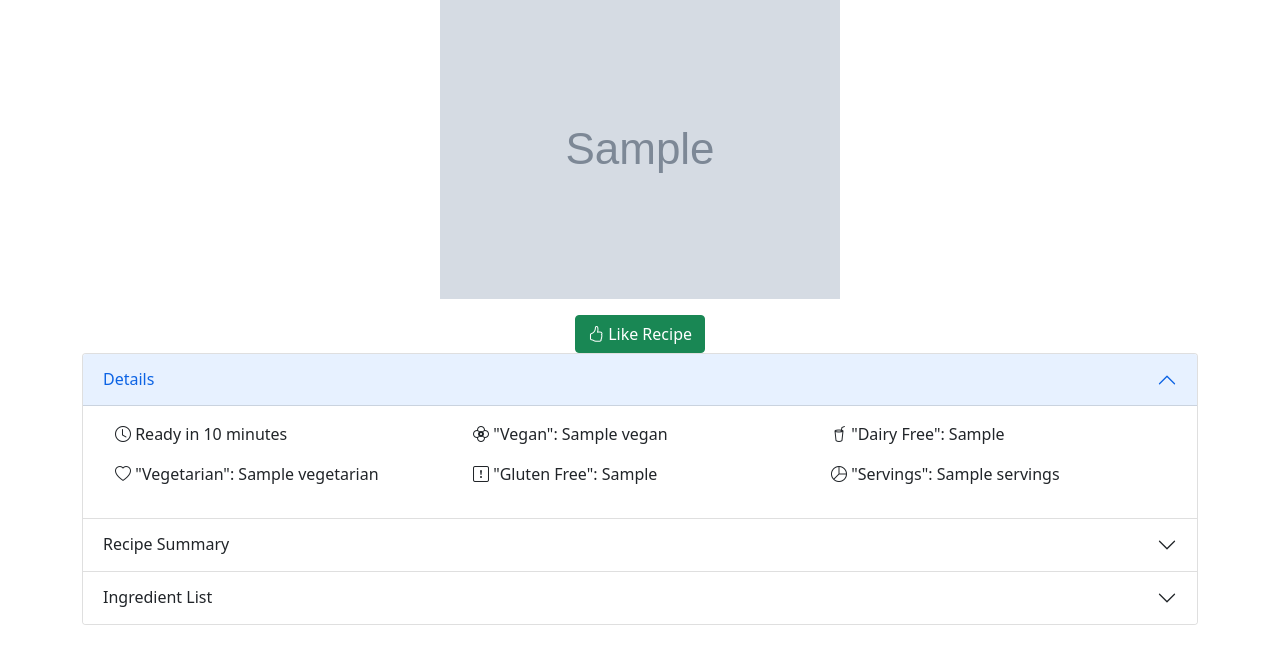
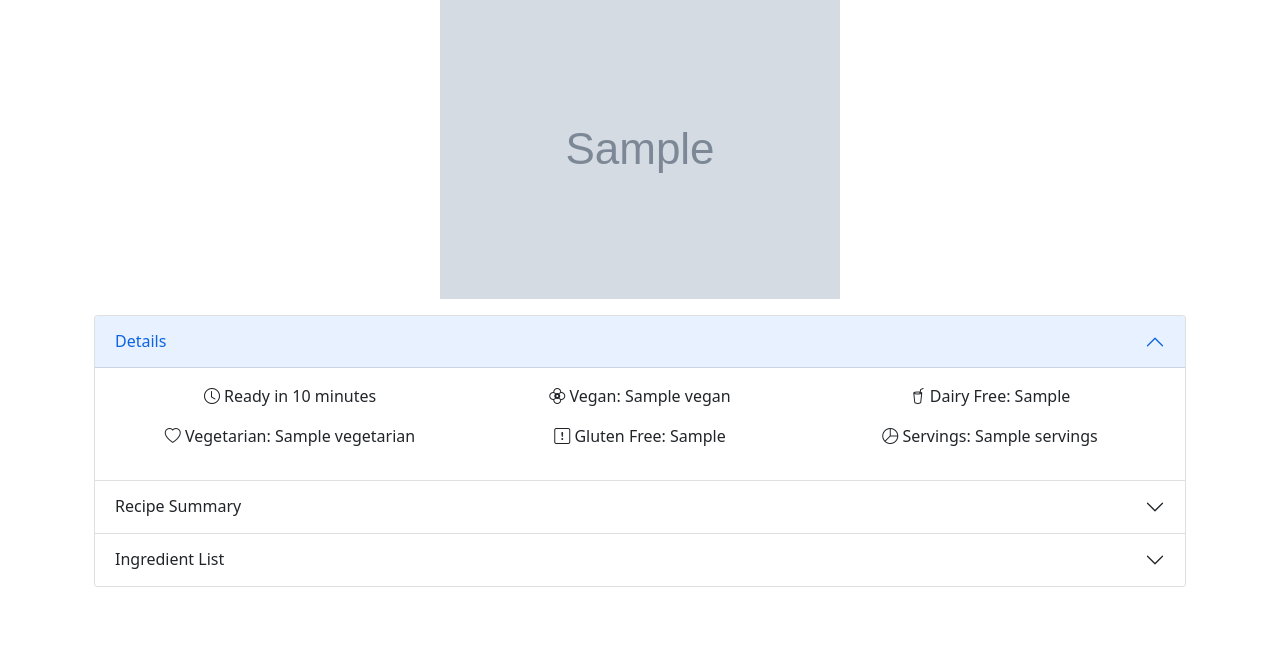
Before and after one commit to XiaoA/meal-planner-app, a Flask app: page /recipes/view-recipe-details/1 in a window 1280 px wide. Shown: the part 99-763 px from the top of the page. Run offline with Flask 2, Linux system fonts and the light colour scheme; tables that the repository leaves empty hold one stand-in row (values such as "Sample post"); grey boxes marked "Sample" are stand-in pictures; a database or web service that is not in the repository returns one stand-in record (values such as "Sample title"); data that the repository does not hold is empty; some libraries are stand-ins or nearby versions.

Commit message:
Show 'like recipe' button to authenticated users

```diff
--- a/project/recipes/routes.py
+++ b/project/recipes/routes.py
@@ -89,7 +89,6 @@ def show_cuisine_search_results():
         results = response.json()['results']
         return render_template('recipes/search-results.html', results=results)
         current_app.logger.info(f"Searched for { cuisine }")
-
         flash(f"Searched for { cuisine }", 'success')
     except requests.exceptions.RequestException:
         flash('Your search failed', 'danger')
@@ -109,7 +108,7 @@ def show_diet_search_results():
         )
         results = response.json()['results']
         current_app.logger.info(f"Searched for { diet } recipes")
-        flash(f"Searched for { diet } recipes", 'success')
+        flash(f"Searched for { diet }", 'success')
         return render_template('recipes/search-results.html', results=results)
     except requests.exceptions.RequestException:
         flash('Your search failed', 'danger')
@@ -148,7 +147,6 @@ def show_dietary_intolerance_search_results():
         )
         results = response.json()['results']
         current_app.logger.info(f"Searched for { intolerance }")
-
         flash(f"Searched for { intolerance }", 'success')
         return render_template('recipes/search-results.html', results=results)
     except requests.exceptions.RequestException:
@@ -169,6 +167,8 @@ def view_recipe_details(recipe_id):
         results = response.json()
         recipe_id = response.json()['id']
         recipe_url = response.json()['sourceUrl']
+        import ipdb; ipdb.set_trace()
+
         return render_template('recipes/view-recipe-details.html', results=results, recipe_id=recipe_id)
     except requests.exceptions.RequestException:
         flash('Your search failed', 'danger')
--- a/project/recipes/templates/recipes/search-results.html
+++ b/project/recipes/templates/recipes/search-results.html
@@ -13,8 +13,7 @@
       <div class="card">
         <img src="https://spoonacular.com/recipeImages/{{result['id']}}-556x370.jpg" class="card-img-top" alt="...">
         <div class="card-body text-center">
-          <h5 class="card-title">{{ result.id }}</h5>
-          <h5 class="card-title">{{ result.title }}</h5>
+          <h5 class="card-title">{{ result.name }}</h5>
           <form method="GET" action="/recipes/view-recipe-details/{{result['id']}}">
             <!-- <input type="hidden" name="csrf_token" value="{{ csrf_token() }}"/> -->
             <button type="submit" class="btn btn-success mx-auto">View Details</button>
--- a/project/recipes/templates/recipes/view-recipe-details.html
+++ b/project/recipes/templates/recipes/view-recipe-details.html
@@ -9,7 +9,7 @@
   <h3>{{ results.title }}</h3>
   <p><img src="{{results.image}}"></p>
 
-
+  {% if current_user.is_authenticated %}
   <div class="container">
     <form method="POST" action="/recipes/like-recipe/{{results.id}}">
       <input type="hidden" name="csrf_token" value="{{ csrf_token() }}"/>
@@ -18,7 +18,7 @@
     </form>
   </div>
 </div>
-
+{% endif %}
 <div class="accordion" id="accordionPanelsStayOpenExample">
   <div class="accordion-item">
     <h2 class="accordion-header" id="panelsStayOpen-headingOne">
@@ -32,15 +32,15 @@
           <div class="row">
             <div class="col">
               <p><i class="bi bi-clock"></i> Ready in {{ results.readyInMinutes }} minutes</p>
-              <p><i class="bi bi-heart"></i> "Vegetarian": {{ results["vegetarian"] }}</p>
+              <p><i class="bi bi-heart"></i> Vegetarian: {{ results["vegetarian"] }}</p>
             </div>
             <div class="col">
-              <p><i class="bi bi-flower2"></i> "Vegan": {{ results["vegan"] }}</p>
-              <p><i class="bi bi-exclamation-square"></i> "Gluten Free": {{ results["glutenFree"] }}</p>
+              <p><i class="bi bi-flower2"></i> Vegan: {{ results["vegan"] }}</p>
+              <p><i class="bi bi-exclamation-square"></i> Gluten Free: {{ results["glutenFree"] }}</p>
             </div>
             <div class="col">
-              <p><i class="bi bi-cup-straw"></i> "Dairy Free": {{ results["dairyFree"] }}</p>
-              <p><i class="bi bi-pie-chart"></i> "Servings": {{ results["servings"] }}</p>
+              <p><i class="bi bi-cup-straw"></i> Dairy Free: {{ results["dairyFree"] }}</p>
+              <p><i class="bi bi-pie-chart"></i> Servings: {{ results["servings"] }}</p>
             </div>
           </div>
         </div>
```
Also changed, not shown: tests/conftest.py (+6 -1 lines), tests/functional/test_recipes.py (+20 -16 lines), tests/functional/test_user_profiles.py (+5 -7 lines), tests/functional/test_user_relationships.py (+20 -20 lines).
